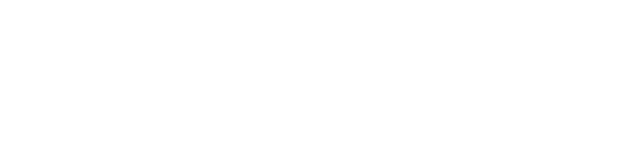
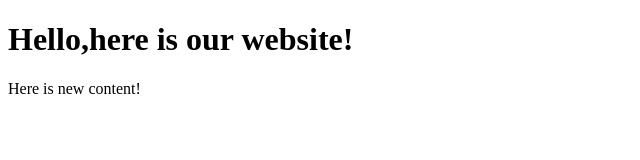
Before and after one commit to ecivon-sca-ud/test-repo, a plain HTML site: page index.html in a window 1280 px wide. Shown: the whole page, without its empty margins (0-640 px from the left). Drawn offline with Linux system fonts and the light colour scheme.

Commit message:
New stuff added to index.html

```diff
--- a/index.html
+++ b/index.html
@@ -6,5 +6,10 @@
     <meta name="viewport" content="width", initial-scale=1.0">
     <title>Document</title>
 </head>
-<body></body>
+<body>
+<h1>Hello,here is our website!</h1>
+<p>Here is new content!</p>
+
+
+</body>
 </html>
```
